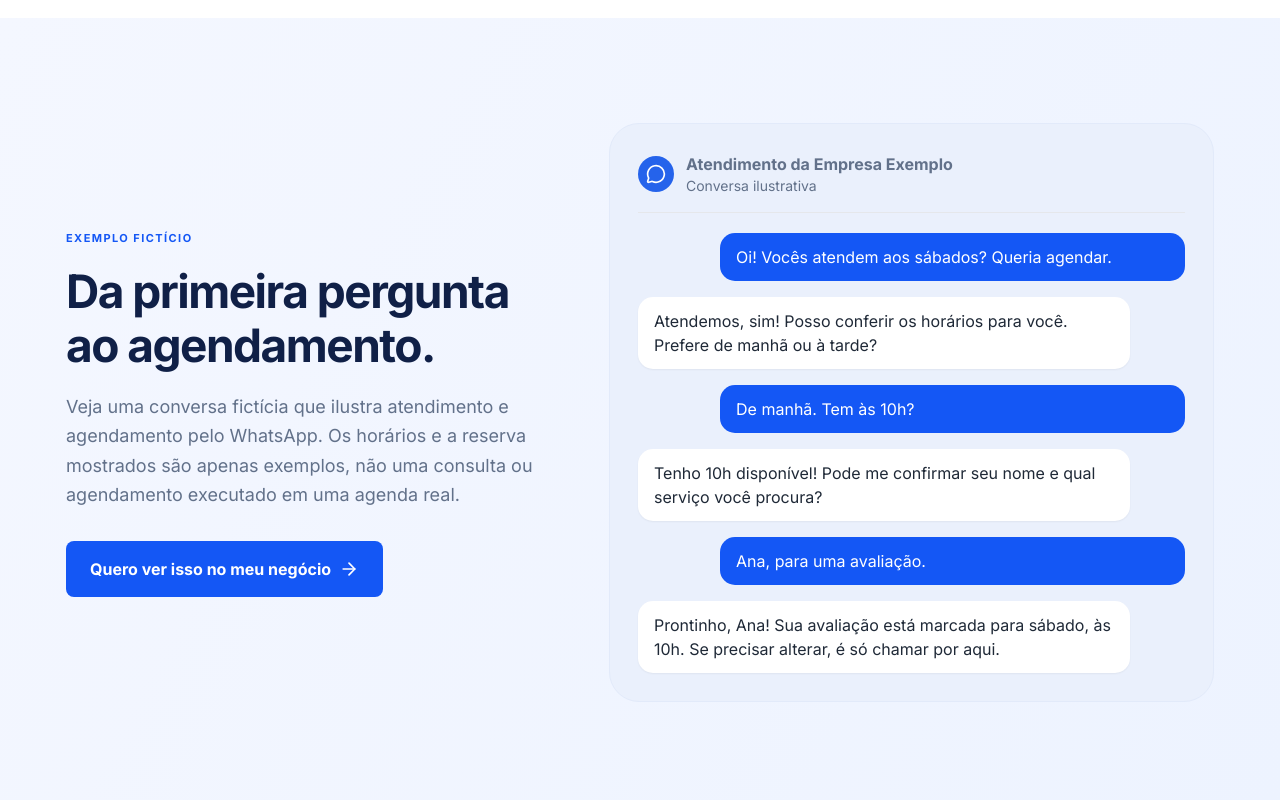
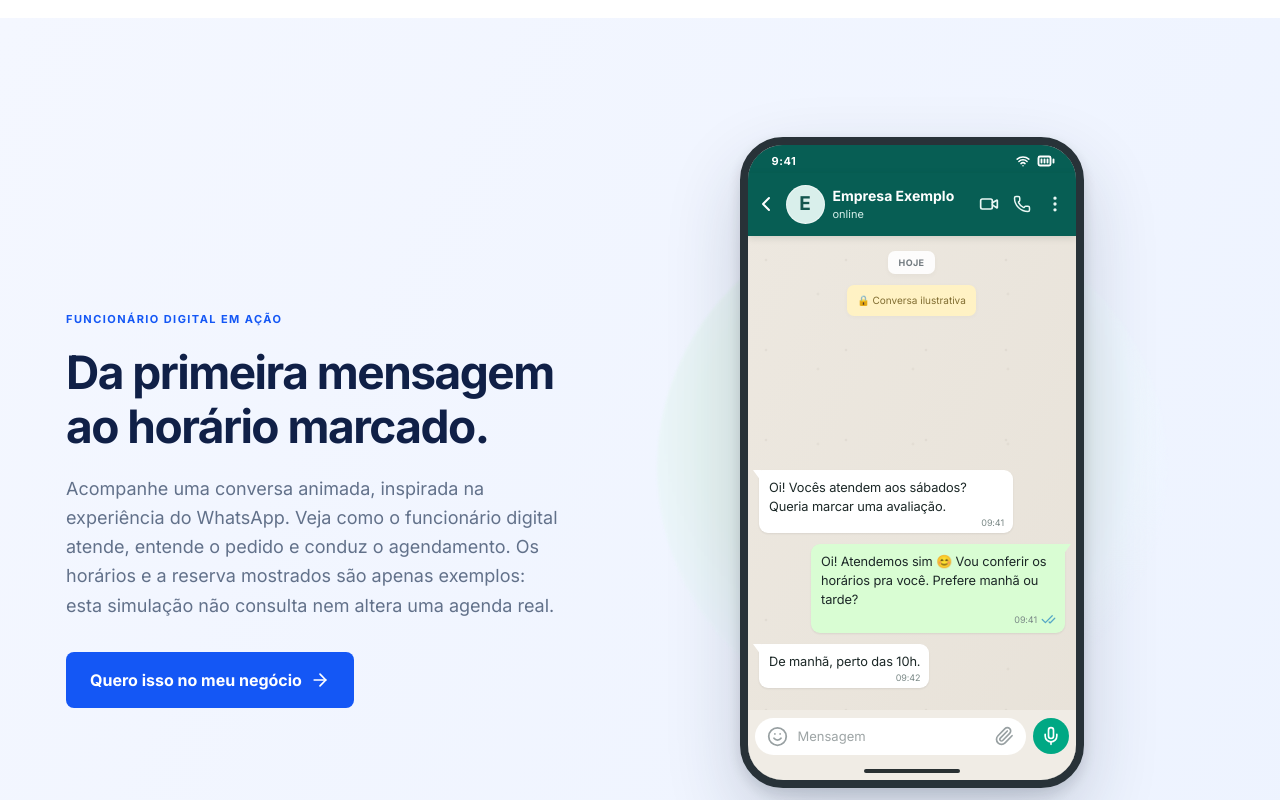
Before and after one commit to Techwayteam/techway-site, a Next.js app: page / in a window 1280 px wide. Shown: the part 1800-2600 px from the top of the page. Built offline with nearby package versions, Linux system fonts and the light colour scheme.

Commit message:
feat(site): integrar demo animada do WhatsApp à seção de produto

```diff
--- a/pages/index.tsx
+++ b/pages/index.tsx
@@ -5,6 +5,7 @@ import Footer from "../components/Footer"
 import Header from "../components/Header"
 import Testimonials from "../components/Testimonials"
 import WhatsAppLink from "../components/WhatsAppLink"
+import WhatsAppDemo from "../components/WhatsAppDemo"
 import useContactPage from "../hooks/useContactPage"
 import { absoluteUrl } from "../lib/seo"
 
@@ -152,15 +153,16 @@ const LandingConversao: React.FC = () => {
           <div className="mx-auto grid max-w-6xl gap-12 px-4 md:grid-cols-[0.9fr_1.1fr] md:items-center">
             <div>
               <p className="text-sm font-bold uppercase tracking-[0.18em] text-blue-700">
-                Exemplo fictício
+                Funcionário digital em ação
               </p>
               <h2 id="exemplo-titulo" className="mt-4 text-3xl font-bold leading-tight md:text-5xl">
-                Da primeira pergunta ao agendamento.
+                Da primeira mensagem ao horário marcado.
               </h2>
               <p className="mt-5 text-lg leading-relaxed text-gray-600">
-                Veja uma conversa fictícia que ilustra atendimento e agendamento pelo WhatsApp.
-                Os horários e a reserva mostrados são apenas exemplos, não uma consulta
-                ou agendamento executado em uma agenda real.
+                Acompanhe uma conversa animada, inspirada na experiência do WhatsApp.
+                Veja como o funcionário digital atende, entende o pedido e conduz
+                o agendamento. Os horários e a reserva mostrados são apenas exemplos:
+                esta simulação não consulta nem altera uma agenda real.
               </p>
               <WhatsAppLink
                 message="Olá! Quero entender como um atendimento assim funcionaria na minha empresa."
@@ -168,44 +170,12 @@ const LandingConversao: React.FC = () => {
                 cta="exemplo"
                 className="mt-8 inline-flex items-center rounded-lg bg-gray-950 px-6 py-4 font-bold text-white transition hover:bg-blue-700 focus-visible:outline focus-visible:outline-2 focus-visible:outline-offset-4 focus-visible:outline-blue-700"
               >
-                Quero ver isso no meu negócio
+                Quero isso no meu negócio
                 <ArrowRight className="ml-2 h-5 w-5" aria-hidden="true" />
               </WhatsAppLink>
             </div>
 
-            <div className="rounded-3xl border border-gray-200 bg-gray-100 p-4 shadow-xl sm:p-7">
-              <div className="mb-5 flex items-center gap-3 border-b border-gray-200 pb-4">
-                <div className="rounded-full bg-blue-600 p-2 text-white">
-                  <MessageCircle className="h-5 w-5" aria-hidden="true" />
-                </div>
-                <div>
-                  <p className="font-bold text-gray-950">Atendimento da Empresa Exemplo</p>
-                  <p className="text-sm text-gray-500">Conversa ilustrativa</p>
-                </div>
-              </div>
-              <ol className="space-y-4" aria-label="Exemplo fictício de conversa no WhatsApp">
-                <li className="ml-auto max-w-[85%] rounded-2xl rounded-br-sm bg-blue-600 px-4 py-3 text-white">
-                  Oi! Vocês atendem aos sábados? Queria agendar.
-                </li>
-                <li className="max-w-[90%] rounded-2xl rounded-bl-sm bg-white px-4 py-3 text-gray-800 shadow-sm">
-                  Atendemos, sim! Posso conferir os horários para você.
-                  Prefere de manhã ou à tarde?
-                </li>
-                <li className="ml-auto max-w-[85%] rounded-2xl rounded-br-sm bg-blue-600 px-4 py-3 text-white">
-                  De manhã. Tem às 10h?
-                </li>
-                <li className="max-w-[90%] rounded-2xl rounded-bl-sm bg-white px-4 py-3 text-gray-800 shadow-sm">
-                  Tenho 10h disponível! Pode me confirmar seu nome e qual serviço você procura?
-                </li>
-                <li className="ml-auto max-w-[85%] rounded-2xl rounded-br-sm bg-blue-600 px-4 py-3 text-white">
-                  Ana, para uma avaliação.
-                </li>
-                <li className="max-w-[90%] rounded-2xl rounded-bl-sm bg-white px-4 py-3 text-gray-800 shadow-sm">
-                  Prontinho, Ana! Sua avaliação está marcada para sábado, às 10h.
-                  Se precisar alterar, é só chamar por aqui.
-                </li>
-              </ol>
-            </div>
+            <WhatsAppDemo />
           </div>
         </section>
 
```
